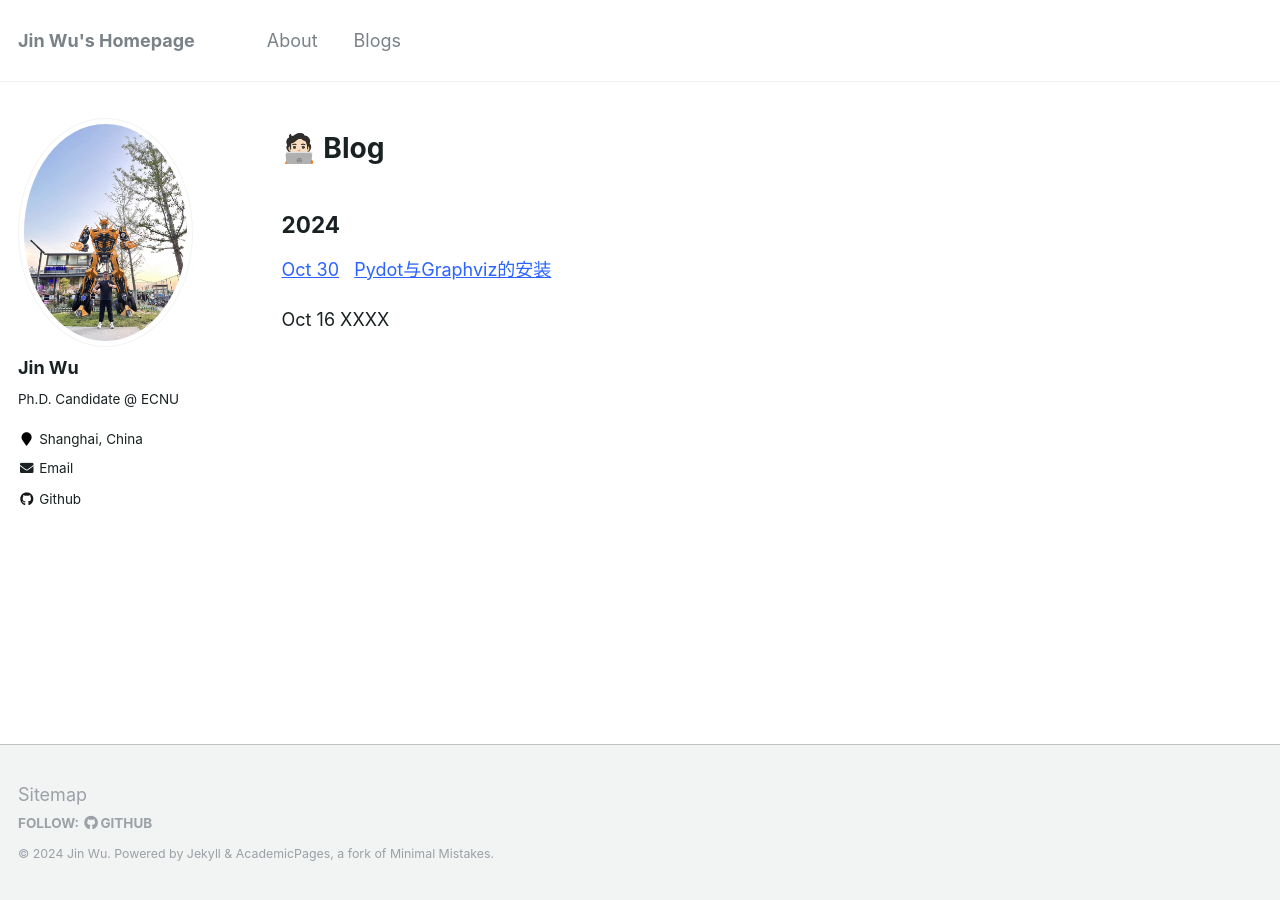
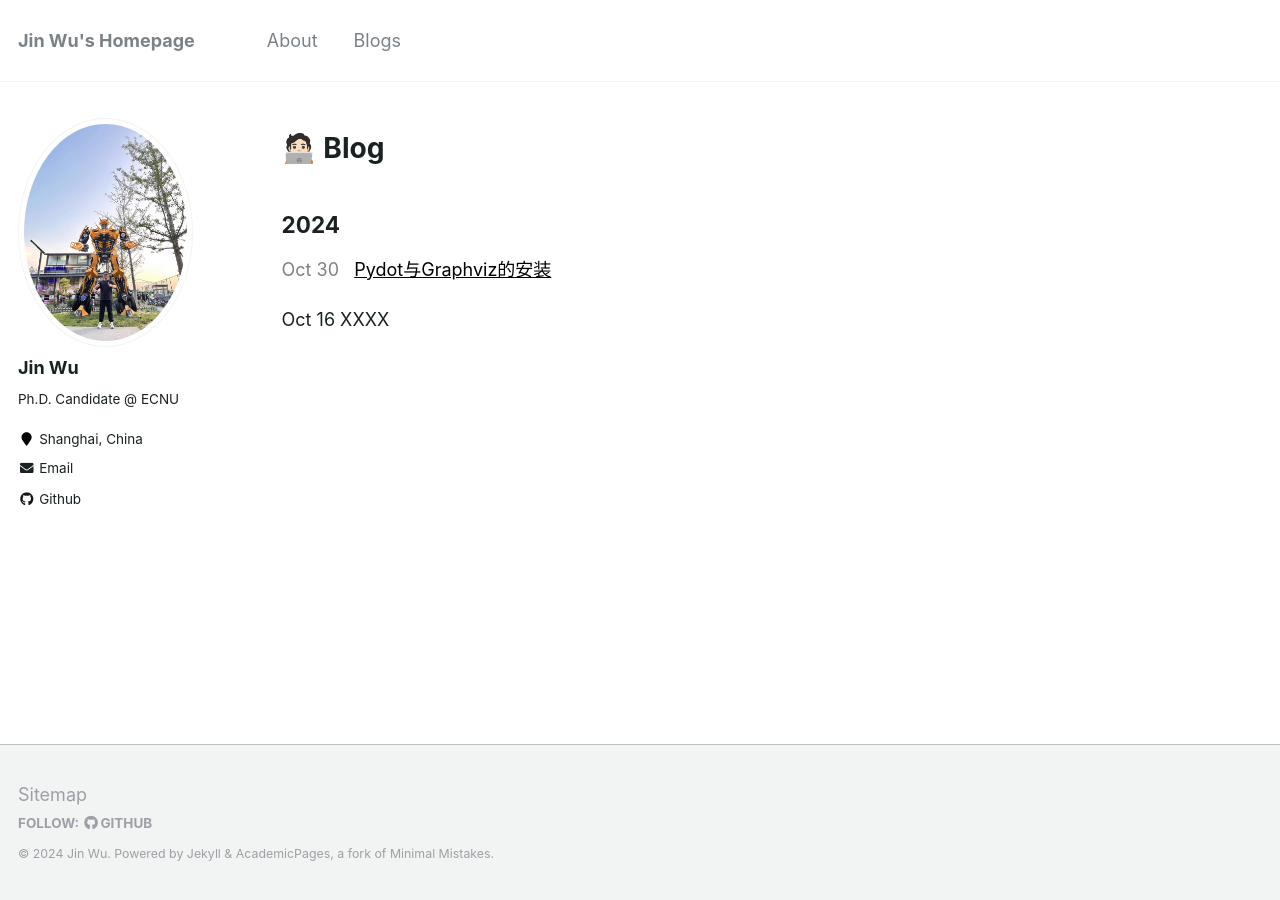
Before and after one commit to WooTzins/WooTzins.github.io, a Jekyll site: the page built from _pages/blog.md, in a window 1280 px wide. Built offline with Jekyll 4.4.1, drawn with Linux system fonts in a browser that asks for light colours; comment, search, counter and statistics services are not loaded.

Commit message:
Update blog.md

```diff
--- a/_pages/blog.md
+++ b/_pages/blog.md
@@ -9,6 +9,7 @@ author_profile: true
 ======
 
 ## 2024
-[Oct 30](#) &nbsp; [Pydot与Graphviz的安装](blogs/Pydot_Graphviz.md)
+<span style="color:grey;">Oct 30</span> &nbsp; <a href="/blogs/Pydot_Graphviz.md" style="color:black;">Pydot与Graphviz的安装</a>
+
 
 Oct 16 XXXX
```
